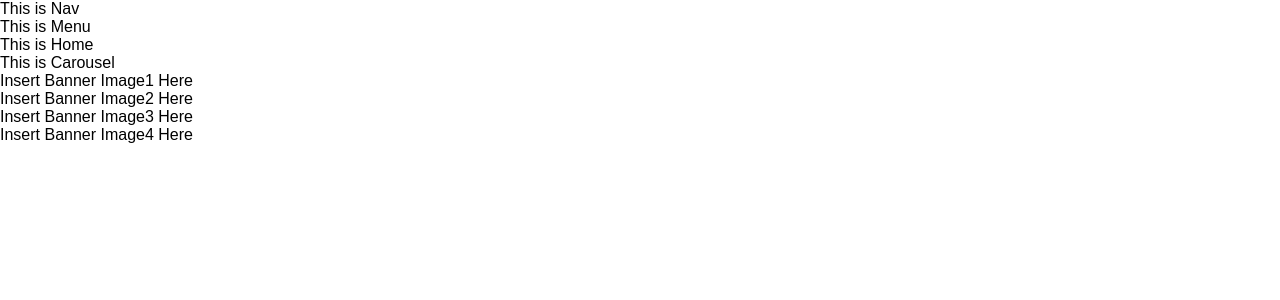
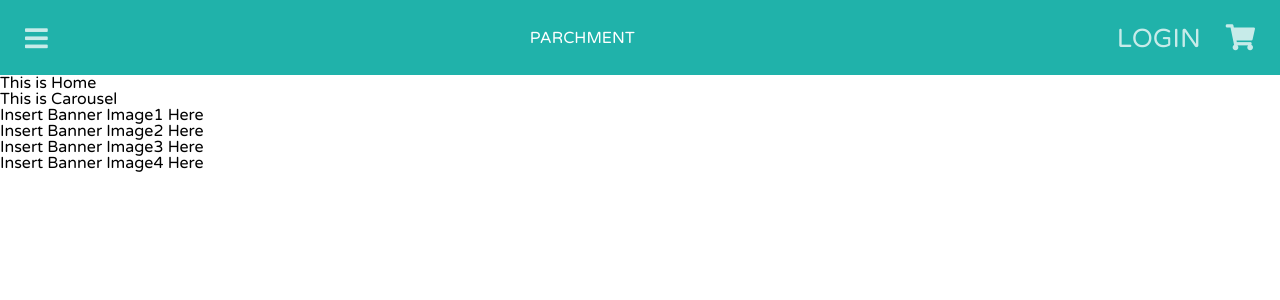
Before and after one commit to stevpen89/parchment, a React (Create React App) app: page / in a window 1280 px wide. Shown: the top 300 px of the page. Built offline with nearby package versions, Linux system fonts and the light colour scheme.

Commit message:
added CSS to the nav, and menu, added font awesome

```diff
--- a/public/index.html
+++ b/public/index.html
@@ -10,6 +10,7 @@
     -->
     <link rel="manifest" href="%PUBLIC_URL%/manifest.json">
     <link rel="shortcut icon" href="%PUBLIC_URL%/favicon.ico">
+    <link rel="stylesheet" href="https://use.fontawesome.com/releases/v5.2.0/css/all.css" integrity="sha384-hWVjflwFxL6sNzntih27bfxkr27PmbbK/iSvJ+a4+0owXq79v+lsFkW54bOGbiDQ" crossorigin="anonymous">
     <!--
       Notice the use of %PUBLIC_URL% in the tags above.
       It will be replaced with the URL of the `public` folder during the build.
--- a/src/App.css
+++ b/src/App.css
@@ -1,28 +1,5 @@
-.App {
-  text-align: center;
+@import url('https://fonts.googleapis.com/css?family=Varela+Round');
+
+.app {
+  font-family: 'Varela Round', sans-serif;
 }
-
-.App-logo {
-  animation: App-logo-spin infinite 20s linear;
-  height: 80px;
-}
-
-.App-header {
-  background-color: #222;
-  height: 150px;
-  padding: 20px;
-  color: white;
-}
-
-.App-title {
-  font-size: 1.5em;
-}
-
-.App-intro {
-  font-size: large;
-}
-
-@keyframes App-logo-spin {
-  from { transform: rotate(0deg); }
-  to { transform: rotate(360deg); }
-}
--- a/src/App.js
+++ b/src/App.js
@@ -1,6 +1,7 @@
 import React, { Component } from 'react';
 import {Switch, Route} from 'react-router-dom'
-import './App.css';
+import './reset.css'
+import './App.css'
 
 import Nav from './components/Nav/Nav'
 import Home from './components/Home/Home'
@@ -11,14 +12,14 @@ import Contact from './components/Contact/Contact'
 class App extends Component {
   render() {
     return (
-      <div>
-      <Nav/>
-      <Switch>
-        <Route exact path = "/" component={Home}/>
-        <Route path = "/products" component={Products}/>
-        <Route path = "/about" component={AboutUs}/>
-        <Route path = "/contact" component={Contact}/>
-      </Switch>
+      <div className="app">
+        <Nav/>
+        <Switch>
+          <Route exact path = "/"   component={Home}    />
+          <Route path = "/products" component={Products}/>
+          <Route path = "/about"    component={AboutUs} />
+          <Route path = "/contact"  component={Contact} />
+        </Switch>
       </div>
     );
   }
--- /dev/null
+++ b/src/components/Menu/Menu.css
@@ -0,0 +1,20 @@
+.menu {
+	width: 0px;
+	height: 100vh;
+	background: rgba(32, 178, 170, .95);
+	position: absolute;
+	top: 0;
+	left: 0;
+	z-index: 1;
+	padding-top: 75px;
+	transition: .5s;
+	overflow: hidden;
+	text-overflow: ellipsis;
+	white-space: nowrap;
+	color: white;
+}
+
+.menu-open {
+	width: 300px;
+	padding: 100px 25px;
+}
--- a/src/components/Menu/Menu.js
+++ b/src/components/Menu/Menu.js
@@ -1,14 +1,22 @@
 import React, { Component } from 'react'
+import './Menu.css'
 
 class Menu extends Component {
 	constructor(){
 		super()
 		this.state={}
 	}
+
 	render() {
+		const {menuOpen} = this.props
 		return (
-			<div>
-				This is Menu
+			<div className={menuOpen ? `menu menu-open` : `menu`}>
+				<ul>
+					<li>Home</li>
+					<li>Products</li>
+					<li>About</li>
+					<li>Contact</li>
+				</ul>
 			</div>
 		)
 	}
--- /dev/null
+++ b/src/components/Nav/Nav.css
@@ -0,0 +1,29 @@
+.nav {
+	height: 75px;
+	width: 100%;
+	padding: 0 25px;
+	display: flex;
+	flex-direction: row;
+	align-items: center;
+	justify-content: space-between;
+	background: lightseagreen;
+	color: white;
+	position: relative;
+	z-index: 2;
+}
+
+.nav a {
+	text-transform: uppercase;
+	padding-right: 25px;
+}
+
+.menu-button {
+	font-size: 26px;
+	opacity: .75;
+	transition: .25s;
+	cursor: default;
+}
+
+.menu-button:hover {
+	opacity: 1;
+}
--- a/src/components/Nav/Nav.js
+++ b/src/components/Nav/Nav.js
@@ -1,16 +1,33 @@
 import React, { Component } from 'react'
 import Menu from '../Menu/Menu'
+import './Nav.css'
 
 class Nav extends Component {
 	constructor(){
 		super()
-		this.state={}
+		this.state={
+			menuOpen: false
+		}
+		this.openMenu = this.openMenu.bind(this);
 	}
+
+	//opens and closes the menu
+	openMenu () {this.setState({menuOpen: !this.state.menuOpen})}
+
 	render() {
+		const {openMenu} = this
+		const {menuOpen} = this.state
 		return (
 			<div>
-				This is Nav
-				<Menu/>
+				<div className="nav">
+					<div onClick={() => openMenu()}><i className="fas fa-bars menu-button"></i></div>
+					<div><h1>PARCHMENT</h1></div>
+					<div>
+						<a className="menu-button">Login</a>
+						<i className="fas fa-shopping-cart menu-button"></i>
+					</div>
+				</div>
+				<Menu menuOpen={menuOpen}/>
 			</div>
 		)
 	}
--- /dev/null
+++ b/src/reset.css
@@ -0,0 +1,51 @@
+/* http://meyerweb.com/eric/tools/css/reset/
+   v2.0 | 20110126
+   License: none (public domain)
+*/
+
+html, body, div, span, applet, object, iframe,
+h1, h2, h3, h4, h5, h6, p, blockquote, pre,
+a, abbr, acronym, address, big, cite, code,
+del, dfn, em, img, ins, kbd, q, s, samp,
+small, strike, strong, sub, sup, tt, var,
+b, u, i, center,
+dl, dt, dd, ol, ul, li,
+fieldset, form, label, legend,
+table, caption, tbody, tfoot, thead, tr, th, td,
+article, aside, canvas, details, embed,
+figure, figcaption, footer, header, hgroup,
+menu, nav, output, ruby, section, summary,
+time, mark, audio, video {
+	margin: 0;
+	padding: 0;
+	border: 0;
+	font-size: 100%;
+	font: inherit;
+	vertical-align: baseline;
+}
+/* HTML5 display-role reset for older browsers */
+article, aside, details, figcaption, figure,
+footer, header, hgroup, menu, nav, section {
+	display: block;
+}
+body {
+	line-height: 1;
+}
+ol, ul {
+	list-style: none;
+}
+blockquote, q {
+	quotes: none;
+}
+blockquote:before, blockquote:after,
+q:before, q:after {
+	content: '';
+	content: none;
+}
+table {
+	border-collapse: collapse;
+	border-spacing: 0;
+}
+* {
+	box-sizing: border-box
+}
```
Also changed, not shown: src/sql-tables.txt (added).
